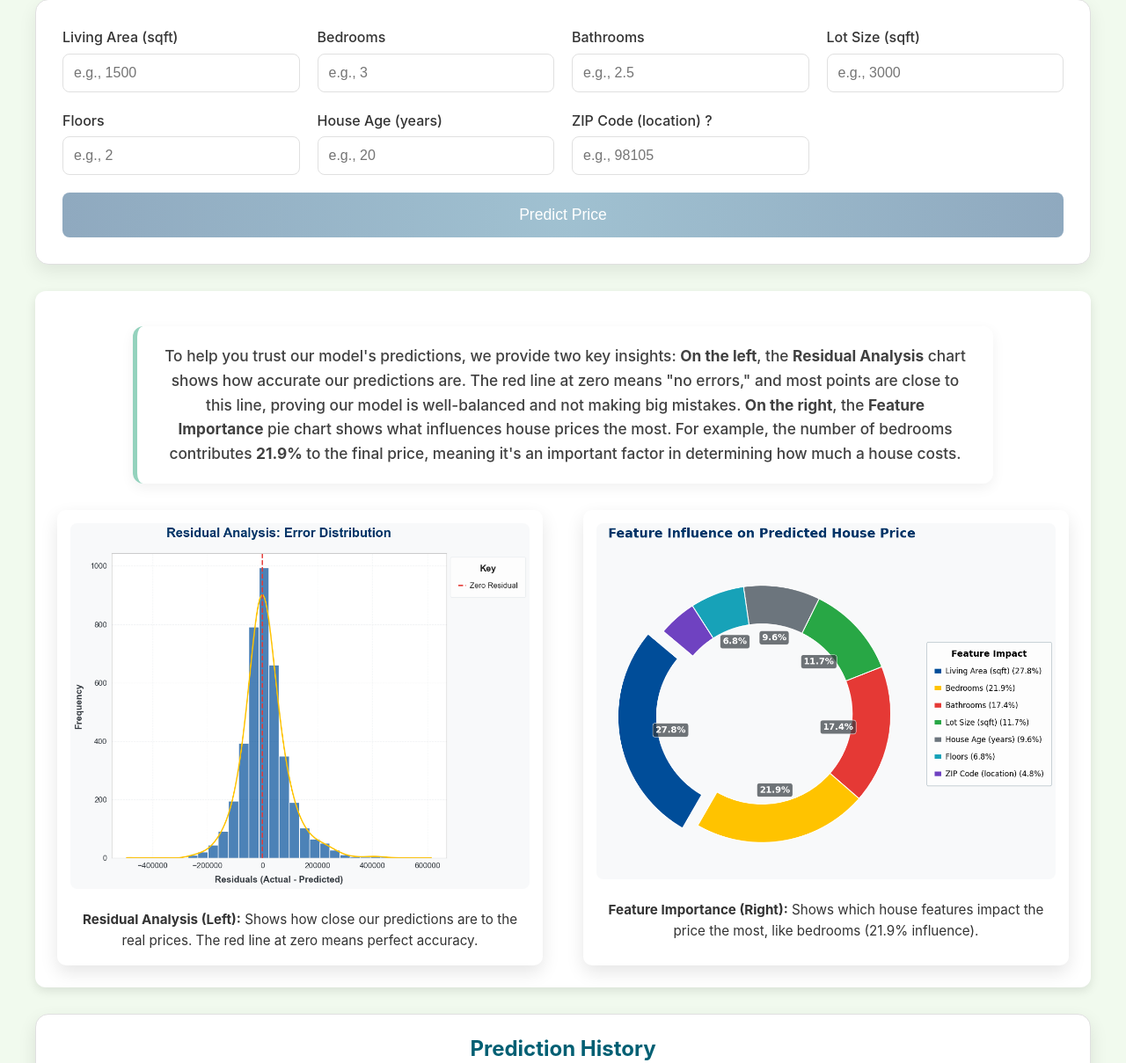
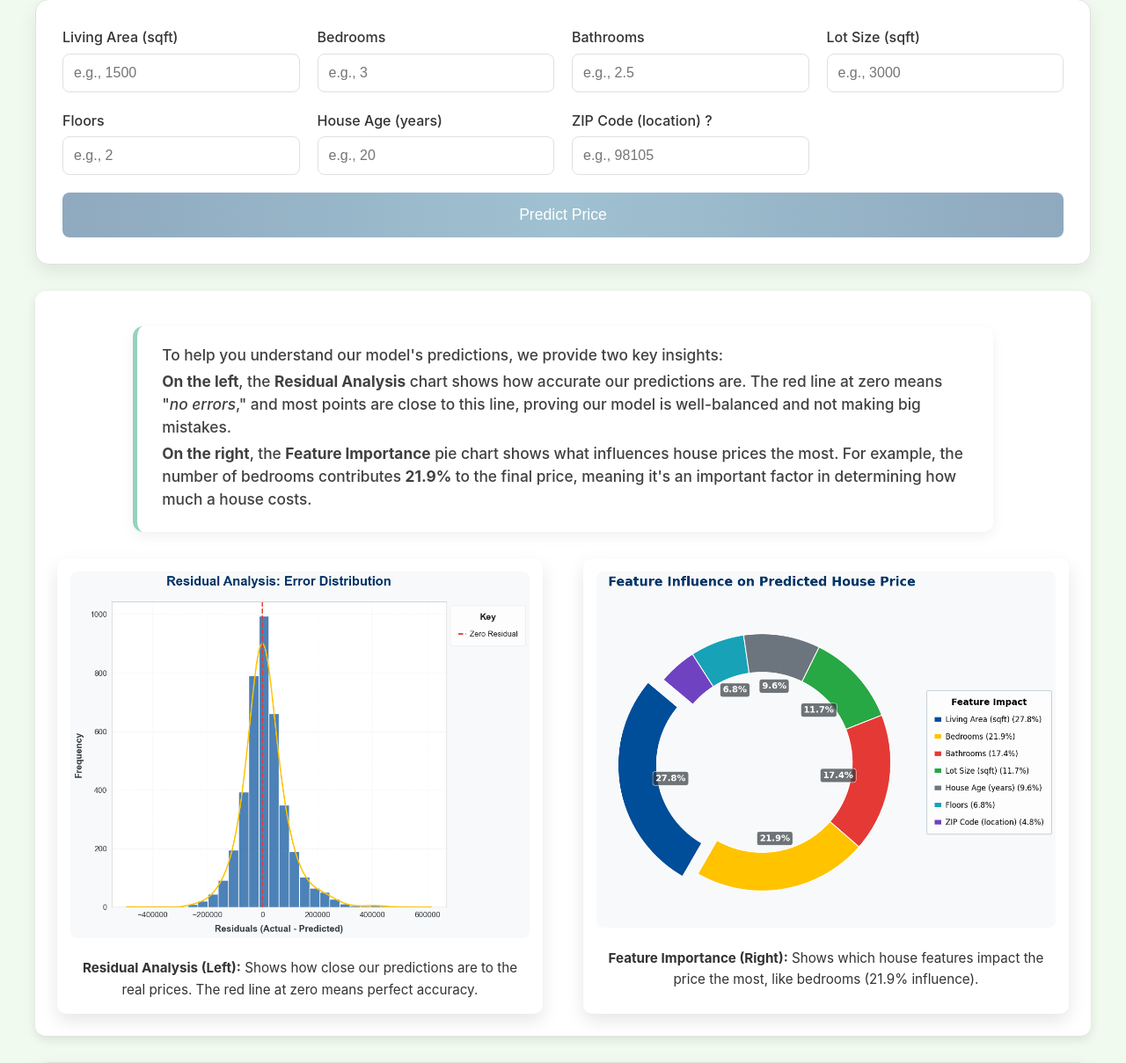
Before and after one commit to Kennedy178/housing_prediction, a Flask app: page / in a window 1280 px wide. Shown: the part 233-1442 px from the top of the page at 88% size. Run offline with Flask 3, Linux system fonts and the light colour scheme; parts of the project's set-up code (start-up, migrations or seed data) failed here and were passed over.

Commit message:
text alignments on insights text

```diff
--- a/app/static/css/style.css
+++ b/app/static/css/style.css
@@ -290,6 +290,13 @@ main {
   border-radius: 12px;
   box-shadow: 0 4px 12px rgba(0, 0, 0, 0.1);
   margin-bottom: 30px;
+}
+.insights-text {
+  text-align: left;  /* Ensures all text starts from the left */
+}
+.insights-text p {
+  margin-bottom: 4px; /* Adjust for perfect spacing */
+  line-height: 1.5;
 }
 
 /* Explanation Text */
--- a/app/templates/index.html
+++ b/app/templates/index.html
@@ -56,13 +56,18 @@
 
     <!-- Explanation for non-technical users -->
     <div class="insights-explanation">
-      <p>
-        To help you trust our model's predictions, we provide two key insights:
-        <strong>On the left</strong>, the <strong>Residual Analysis</strong> chart shows how accurate our predictions are.
-        The red line at zero means "no errors," and most points are close to this line, proving our model is well-balanced and not making big mistakes.
-        <strong>On the right</strong>, the <strong>Feature Importance</strong> pie chart shows what influences house prices the most.
-        For example, the number of bedrooms contributes <strong>21.9%</strong> to the final price, meaning it's an important factor in determining how much a house costs.
-      </p>
+      <div class="insights-text">
+        <p>To help you understand our model's predictions, we provide two key insights:</p>
+
+        <p><strong>On the left</strong>, the <strong>Residual Analysis</strong> chart shows how accurate our predictions are.
+        The red line at zero means "<em>no errors</em>," and most points are close to this line, proving our model is well-balanced and not making big mistakes.</p>
+
+        <p><strong>On the right</strong>, the <strong>Feature Importance</strong> pie chart shows what influences house prices the most.
+        For example, the number of bedrooms contributes <strong>21.9%</strong> to the final price, meaning it's an important factor in determining how much a house costs.</p>
+      </div>
+
+
+
     </div>
 
     <!-- Images and Descriptions Wrapper -->
```
